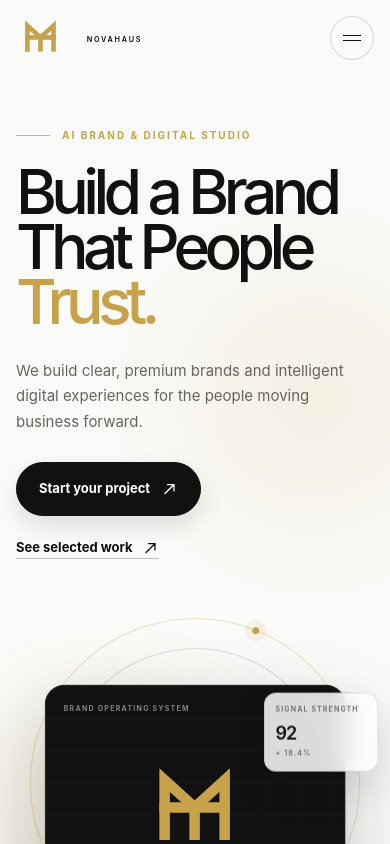
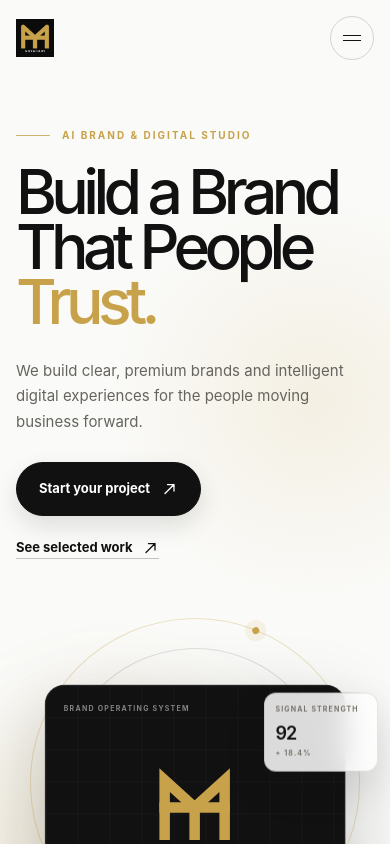
Before and after one commit to b18602877444-ops/novahaus-website, a React (Vite) app: page / in a window 390 px wide. Shown: the top 844 px of the page. Built offline with nearby package versions, Linux system fonts and the light colour scheme.

Commit message:
feat: unify NOVAHAUS logo assets

```diff
--- a/index.html
+++ b/index.html
@@ -5,6 +5,7 @@
     <meta name="viewport" content="width=device-width, initial-scale=1.0" />
     <meta name="theme-color" content="#0B0B0B" />
     <meta name="robots" content="index, follow" />
+    <link rel="icon" type="image/png" sizes="256x256" href="/brand/final/Logo_Black.png" />
     <link rel="icon" type="image/svg+xml" href="/brand/final/Favicon.svg" />
     <link rel="apple-touch-icon" sizes="180x180" href="/brand/final/Apple_Touch_Icon.png" />
     <meta name="description" content="NOVAHAUS builds clear, premium brands and intelligent digital experiences for founders, creators and modern teams." />
--- a/src/components/BrandLogo.jsx
+++ b/src/components/BrandLogo.jsx
@@ -1,8 +1,7 @@
-import primaryLogo from '../../brand/final/Horizontal_Logo.svg'
-import whiteLogo from '../../brand/final/Horizontal_White.svg'
+import logoBlack from '../../brand/final/Logo_Black.png'
 
 function BrandLogo({ reversed = false, className = '' }) {
-  return <img src={reversed ? whiteLogo : primaryLogo} alt="NOVAHAUS" className={className} />
+  return <img src={logoBlack} alt="NOVAHAUS" className={`brand-logo-asset ${className}`} />
 }
 
 export default BrandLogo
--- a/src/index.css
+++ b/src/index.css
@@ -163,13 +163,14 @@
   .brand-lockup {
     display: inline-flex;
     align-items: center;
-    width: 170px;
+    width: 38px;
   }
 
+  .brand-logo-asset { display: block; object-fit: contain; }
   .brand-logo-light {
     display: block;
-    width: 156px;
-    height: auto;
+    width: 38px;
+    height: 38px;
   }
 
   .desktop-nav {
@@ -691,7 +692,7 @@
 
   .site-footer { color: #ffffff; background: #0b0b0b; border-top: 1px solid rgba(255, 255, 255, .12); }
   .footer-top { display: flex; align-items: flex-end; justify-content: space-between; gap: 30px; padding-top: 35px; padding-bottom: 52px; }
-  .footer-logo { display: block; width: 160px; height: auto; }
+  .footer-logo { display: block; width: 38px; height: 38px; }
   .footer-brand p { margin: 13px 0 0; color: #77736a; font-size: 10px; font-weight: 700; letter-spacing: .18em; text-transform: uppercase; }
   .footer-top nav { display: flex; flex-wrap: wrap; justify-content: flex-end; gap: 22px; color: #8f8b82; font-size: 11px; font-weight: 700; letter-spacing: .12em; text-transform: uppercase; }
   .footer-top nav a { transition: color 250ms ease; }
@@ -739,8 +740,8 @@
   @media (max-width: 560px) {
     .page-shell, .site-header { width: min(100% - 32px, 480px); }
     .site-header { height: 76px; }
-    .brand-lockup { width: 144px; }
-    .brand-logo-light { width: 142px; }
+    .brand-lockup { width: 38px; }
+    .brand-logo-light { width: 38px; height: 38px; }
     .mobile-nav { top: 66px; }
     .section { padding: 92px 0; }
     .section-heading { margin-top: 20px; font-size: clamp(3.1rem, 15vw, 5rem); }
```
